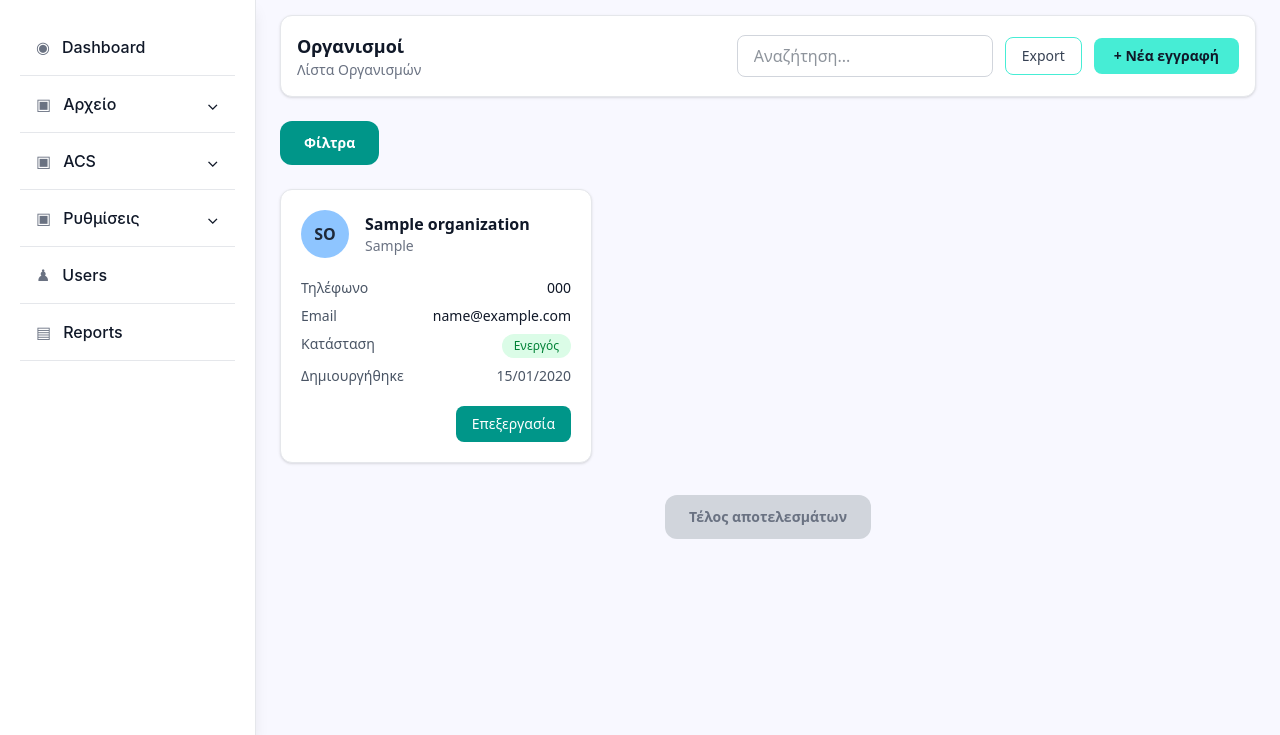
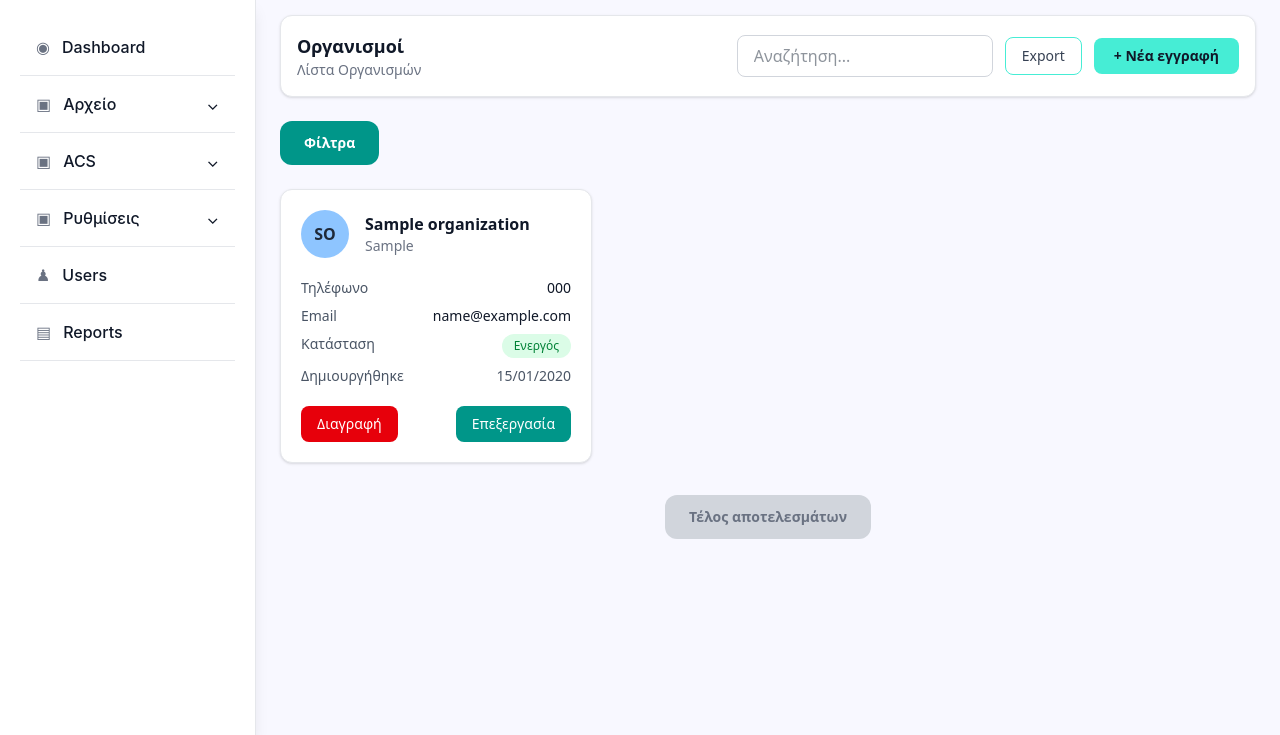
Before and after one commit to kostisvit/Acs-CRM, a Django app: page /organizations/ in a window 1280 px wide. Shown: the part 65-800 px from the top of the page. Run offline with Django 5.2, Linux system fonts and the light colour scheme; a user stored in the database is signed in; tables that the repository leaves empty hold one stand-in row (values such as "Sample post"); style sheets or scripts are compiled from the project's sources.

Commit message:
delete button to cards

```diff
--- a/templates/organizations/_cards.html
+++ b/templates/organizations/_cards.html
@@ -54,8 +54,20 @@
       </div>
     </div>
 
-    <div class="mt-5 flex justify-end">
-      <a href="{% url 'organizations:organization_update' org.pk %}" class="rounded-lg bg-teal-600 px-4 py-2 text-sm font-medium text-white hover:bg-teal-700">Επεξεργασία</a>
+    <div class="mt-5 flex items-center justify-between">
+      <a
+        href="#"
+        class="rounded-lg bg-red-600 px-4 py-2 text-sm font-medium text-white hover:bg-red-700"
+      >
+        Διαγραφή
+      </a>
+
+      <a
+        href="{% url 'organizations:organization_update' org.pk %}"
+        class="rounded-lg bg-teal-600 px-4 py-2 text-sm font-medium text-white hover:bg-teal-700"
+      >
+        Επεξεργασία
+      </a>
     </div>
   </div>
 {% empty %}
```
Also changed, not shown: templates/organizations/employee/_cards.html (+12 -3 lines).
